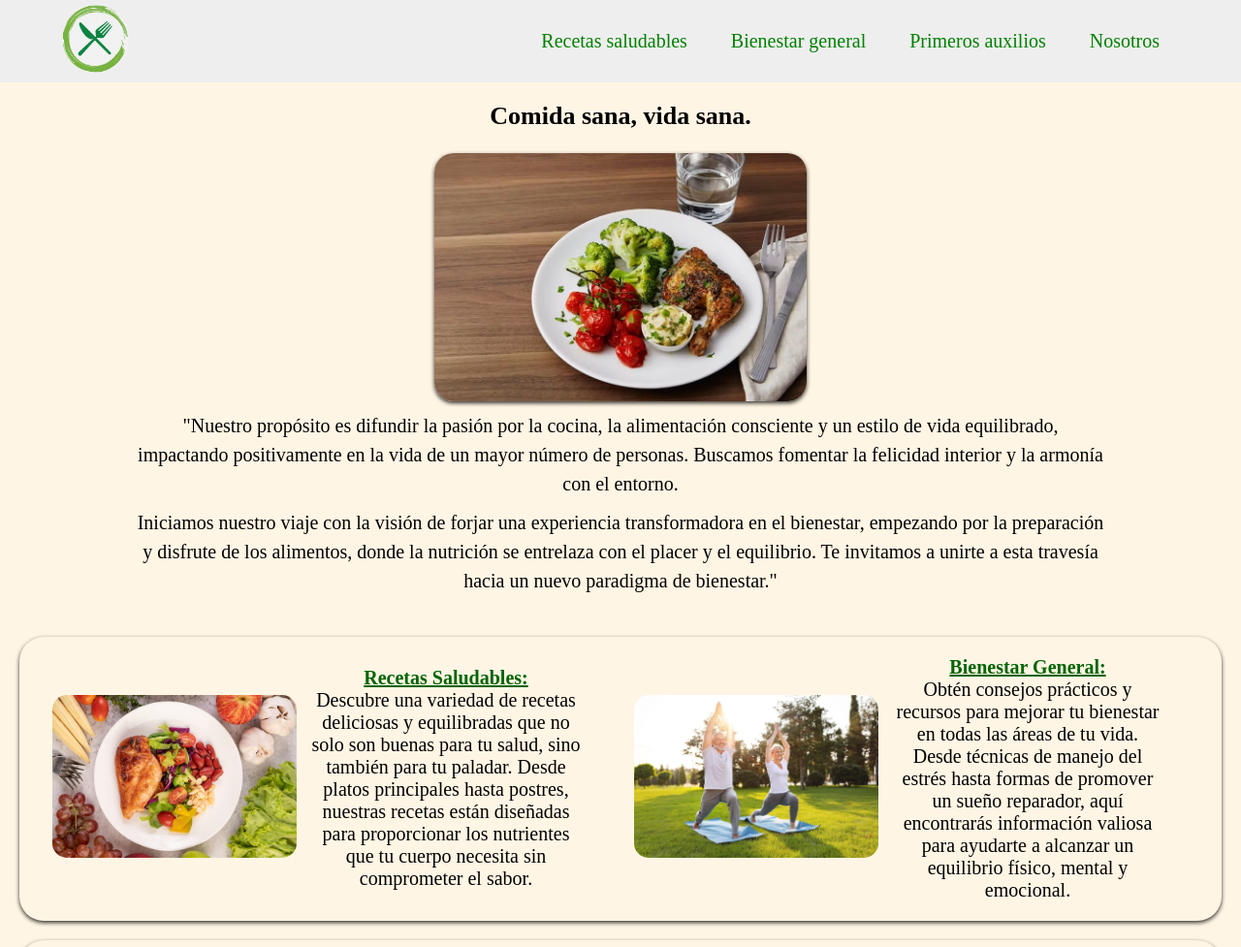
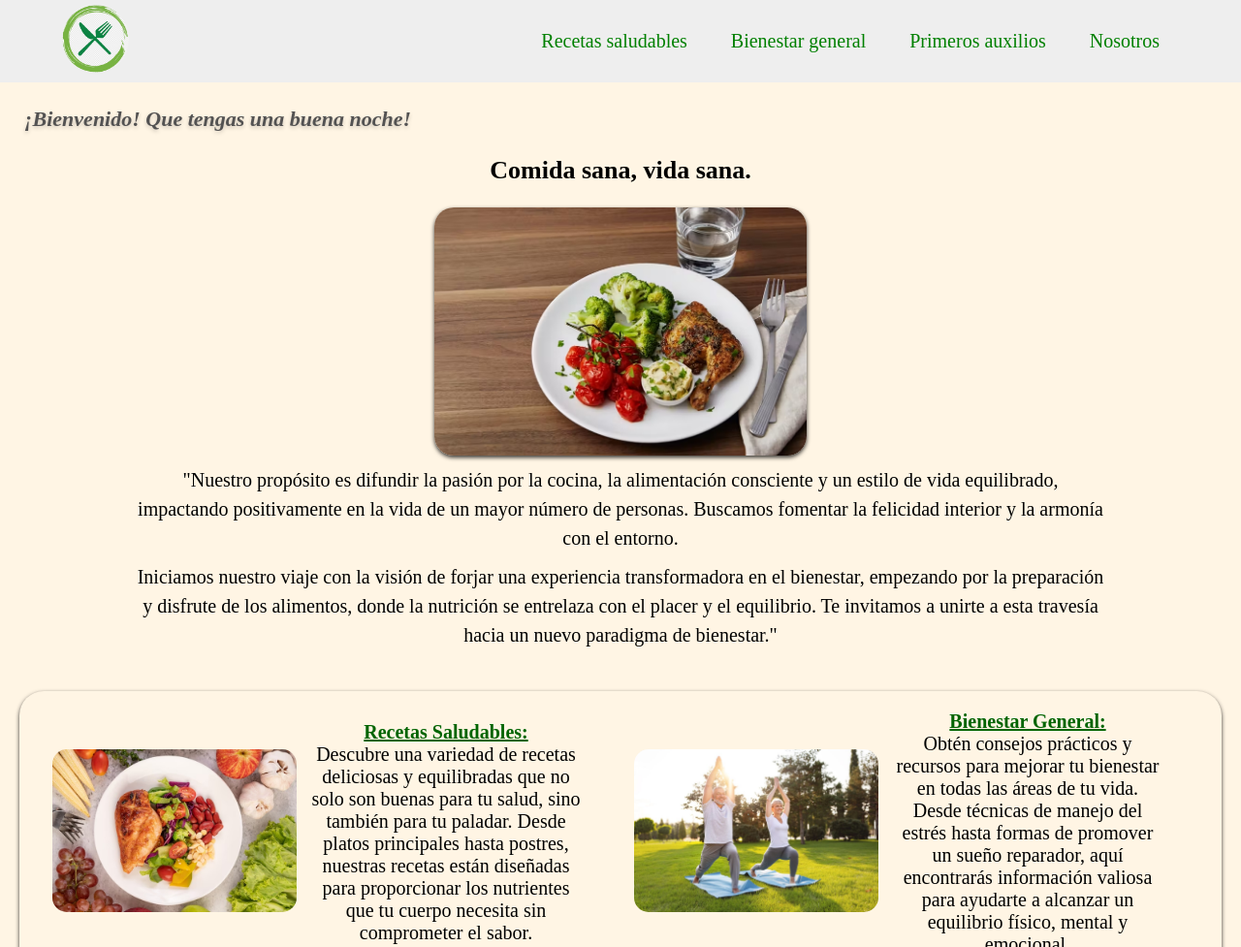
Before and after one commit to Shadow-Itzal/Grupo-04, a plain HTML site: page index.html in a window 1280 px wide. Shown: the top 977 px of the page at 97% size. Drawn offline with nearby package versions, Linux system fonts and the light colour scheme.

Commit message:
mensaje de bienvenida que cambia segun la hora

```diff
--- a/css/styles.css
+++ b/css/styles.css
@@ -150,6 +150,18 @@
 
 body {
     background-color: #FFF5E4;
+}
+
+
+/* Saludo de bienvenida que cambia segun la hora */
+
+#saludo{
+    margin: 25px;
+    color: rgb(83, 82, 82);
+    font-size: 22px;
+    text-shadow: 0 2px 4px rgba(0, 0, 0, 0.2); /* Sombra para el texto */
+    font-weight: bold; /* Hace que la letra sea más gruesa */
+    font-style: italic; /* Hace que la letra sea cursiva */
 }
 
 
--- a/index.html
+++ b/index.html
@@ -7,7 +7,9 @@
     <title>Comida sana, vida sana</title>
     <link rel="icon" href="./img/logo-icono.ico">
 </head>
-<body>
+
+<body onload="mostrarSaludo()"><!-- Ejecuta la función mostrarSaludo al cargar la página -->
+
     <header id="arriba"  class="header">
         <div class="logo"><a href="index.html">
             <img src="./img/logo2.png" alt="Logo de marca"></a>
@@ -32,6 +34,7 @@
 
     </header>
 
+    <p id="saludo"></p> <!-- Elemento donde se mostrará el saludo personalizado -->
 
     <div class="contenedor-presentacion">
         <h1>Comida sana, vida sana.</h1>
--- a/js/script.js
+++ b/js/script.js
@@ -12,6 +12,32 @@ document.addEventListener("DOMContentLoaded", function() { /* Asegura que el có
 });
 
 // --------------------------   FIN MENU HAMBURGUESA   ----------------------
+
+
+
+// --------------------------   INICIO DE FUNCION SALUDO   ----------------------
+
+// Función que se ejecuta al cargar la página para mostrar un saludo basado en la hora del día
+function mostrarSaludo() {
+
+    const saludoElemento = document.getElementById('saludo'); // Obtiene el elemento HTML con el id 'saludo'
+    const hora = new Date().getHours(); // Obtiene la hora actual del sistema (de 0 a 23)
+    let saludo = '¡Bienvenido! Que tengas '; // Variable para almacenar el saludo
+
+    // Determina el saludo basado en la hora del día
+    if (hora >= 6 && hora < 12) {
+        saludo += 'un buen día!';
+    } else if (hora >= 12 && hora < 18) {
+        saludo += 'una buena tarde!';
+    } else {
+        saludo += 'una buena noche!';
+    }
+
+    // Establece el contenido de texto del elemento 'saludo' con el mensaje completo de saludo
+    saludoElemento.textContent = saludo;
+}
+
+// --------------------------   FIN DE FUNCION SALUDO   ----------------------
 
 
 
```
